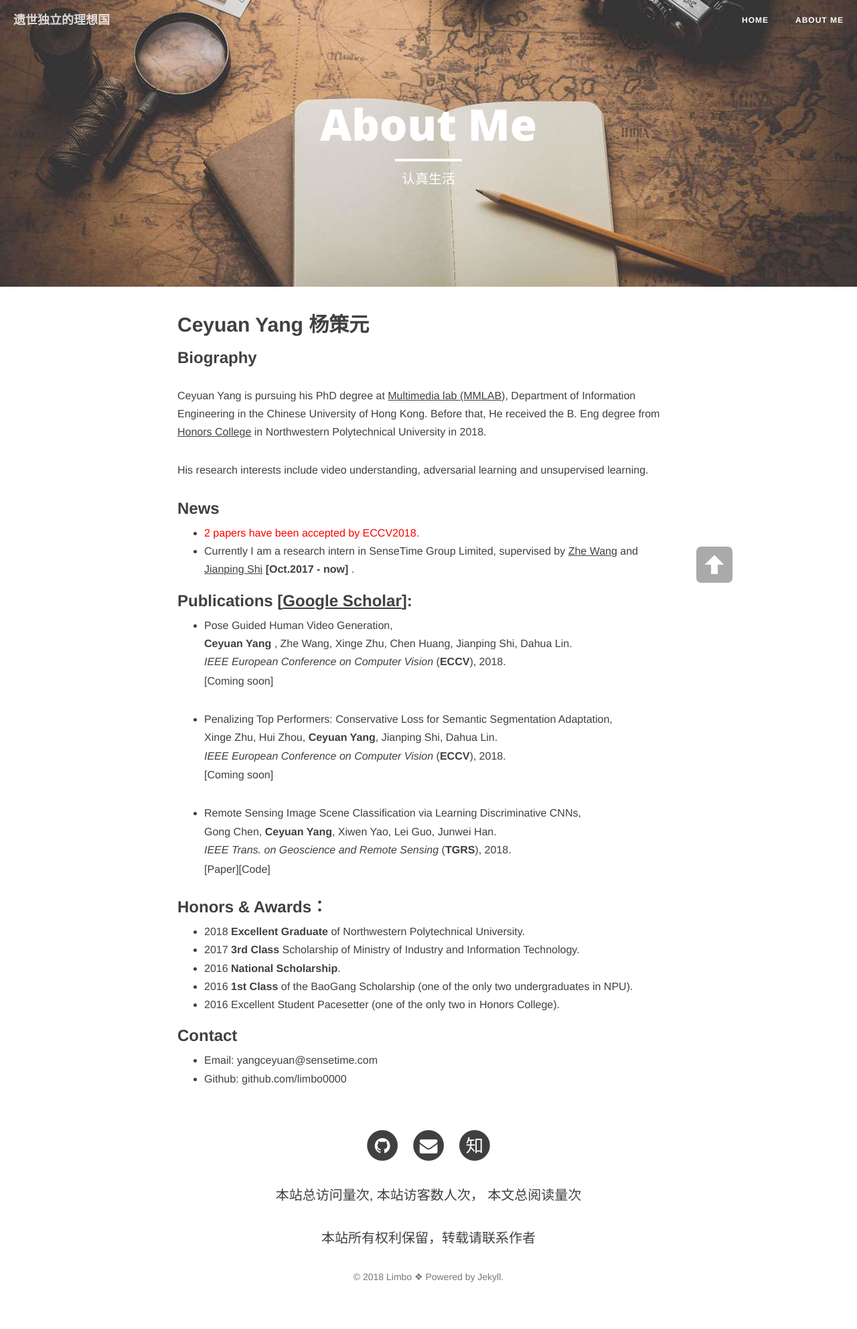
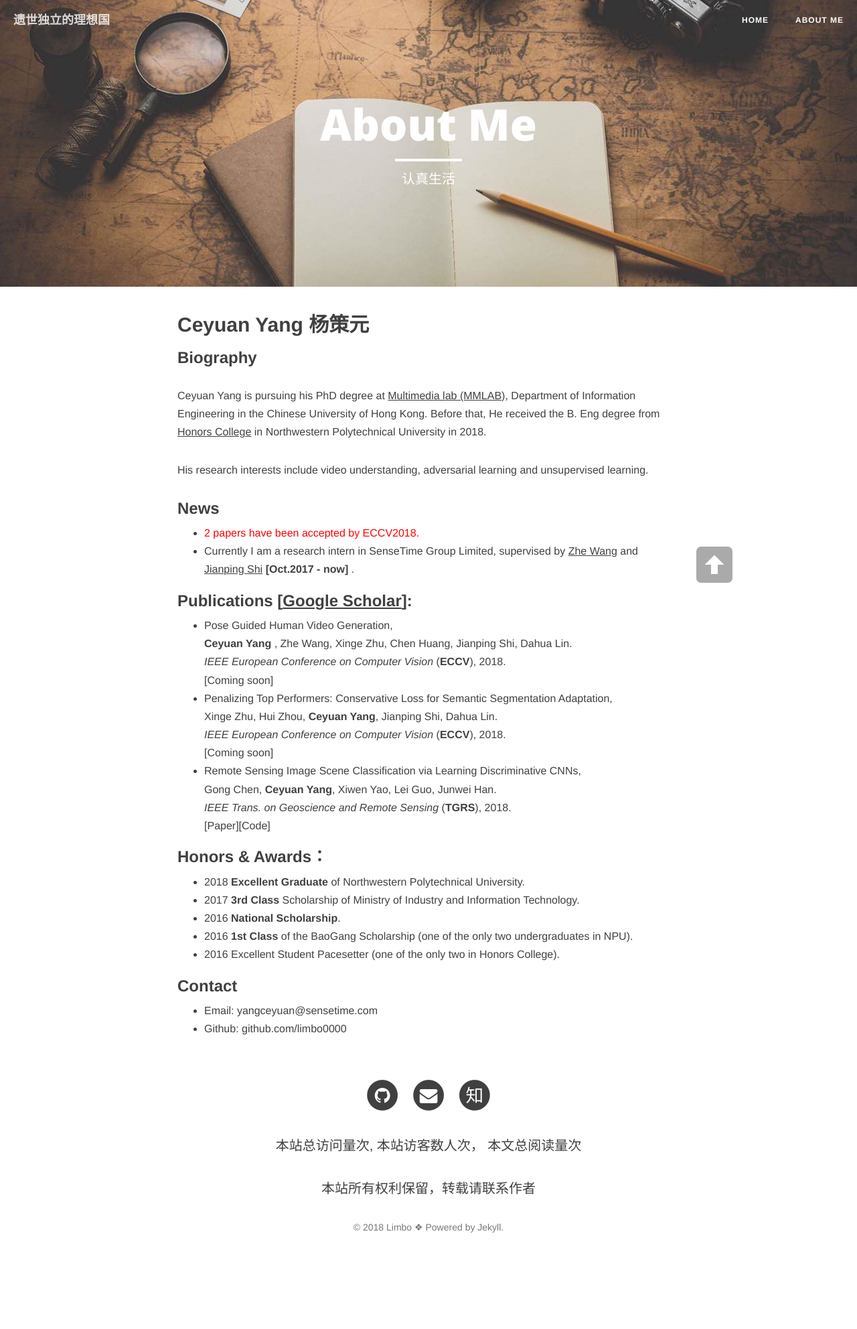
Before and after one commit to trchen12/trchen12.github.io, a Jekyll site: the page built from about.md, in a window 1280 px wide. Shown: the whole page at 67% size. Built offline with Jekyll 4.4.1, drawn with Linux system fonts in a browser that asks for light colours; nearby versions of some CDN libraries; comment, search, counter and statistics services are not loaded; after the commit the page ends 1909 px from its top, so only the background shows below that.

Commit message:
Update about.md

```diff
--- a/about.md
+++ b/about.md
@@ -25,7 +25,8 @@
 		<b> Ceyuan Yang </b>, Zhe Wang, Xinge Zhu, Chen Huang, Jianping Shi, Dahua Lin.
 		<br>
 		<em>IEEE European Conference on Computer Vision</em> (<b>ECCV</b>), 2018.
-		<p style="margin-top:1.5px">[Coming soon]</p>
+		<br>
+		[Coming soon]
 	</li>
 	<li>
 		Penalizing Top Performers: Conservative Loss for Semantic Segmentation Adaptation,
@@ -33,7 +34,8 @@
 		Xinge Zhu, Hui Zhou, <b>Ceyuan Yang</b>, Jianping Shi, Dahua Lin.
 		<br>
 		<em>IEEE European Conference on Computer Vision</em> (<b>ECCV</b>), 2018.
-		<p style="margin-top:1.5px">[Coming soon]</p>
+		<br>
+		[Coming soon]
 	</li>
 	<li>
 		<a href="http://ieeexplore.ieee.org/document/8252784/">Remote Sensing Image Scene Classification via Learning Discriminative CNNs, </a>
@@ -41,7 +43,8 @@
 		Gong Chen, <b>Ceyuan Yang</b>, Xiwen Yao, Lei Guo, Junwei Han.
 		<br>
 		<em>IEEE Trans. on Geoscience and Remote Sensing</em> (<b>TGRS</b>), 2018.
-		<p style="margin-top:1.5px">[<a href="http://ieeexplore.ieee.org/document/8252784/">Paper</a>][<a href="https://github.com/limbo0000/PairLoss">Code</a>]</p>
+		<br>
+		[<a href="http://ieeexplore.ieee.org/document/8252784/">Paper</a>][<a href="https://github.com/limbo0000/PairLoss">Code</a>]
 	</li>
 
 </ul>
```
